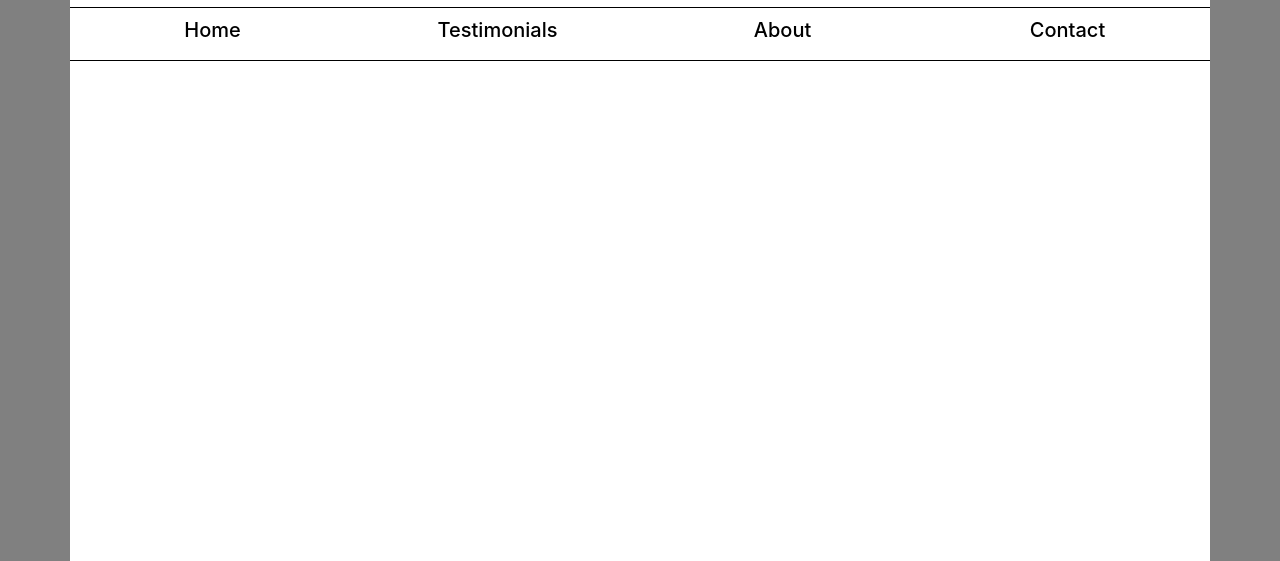
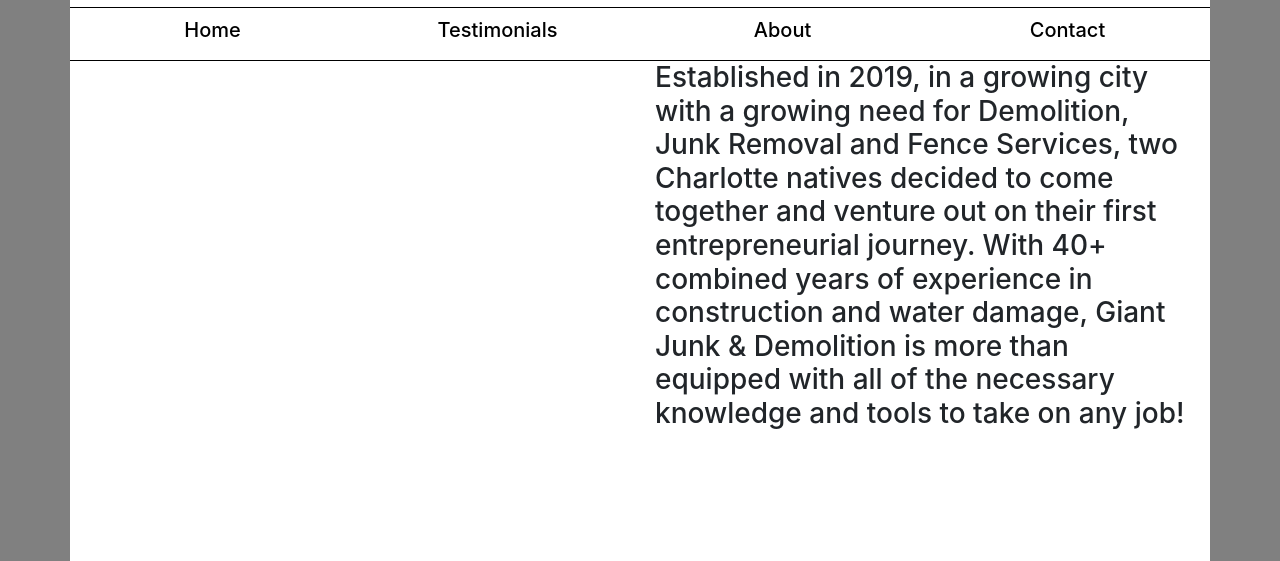
Before and after one commit to benzed3/FenceWebsite, a plain HTML site: page about.html in a window 1280 px wide. Shown: the part 239-800 px from the top of the page. Drawn offline with nearby package versions, Linux system fonts and the light colour scheme.

Commit message:
added text to about.html

```diff
--- a/about.html
+++ b/about.html
@@ -53,6 +53,27 @@
 
         </div>
 
+        <div class="row">
+
+            <div class="col-lg-6">
+
+            </div>
+
+            <div class="col-lg-6">
+
+                <h3>Established in 2019, in a growing city with a growing need for Demolition, Junk Removal and
+                    Fence
+                    Services, two Charlotte natives decided to come together and venture out on their first
+                    entrepreneurial journey. With 40+ combined years of experience in construction and water damage,
+                    Giant Junk & Demolition is more than equipped with all of the necessary knowledge and tools to
+                    take
+                    on any job!
+                </h3>
+
+            </div>
+
+        </div>
+
     </div>
 
 </body>
```
